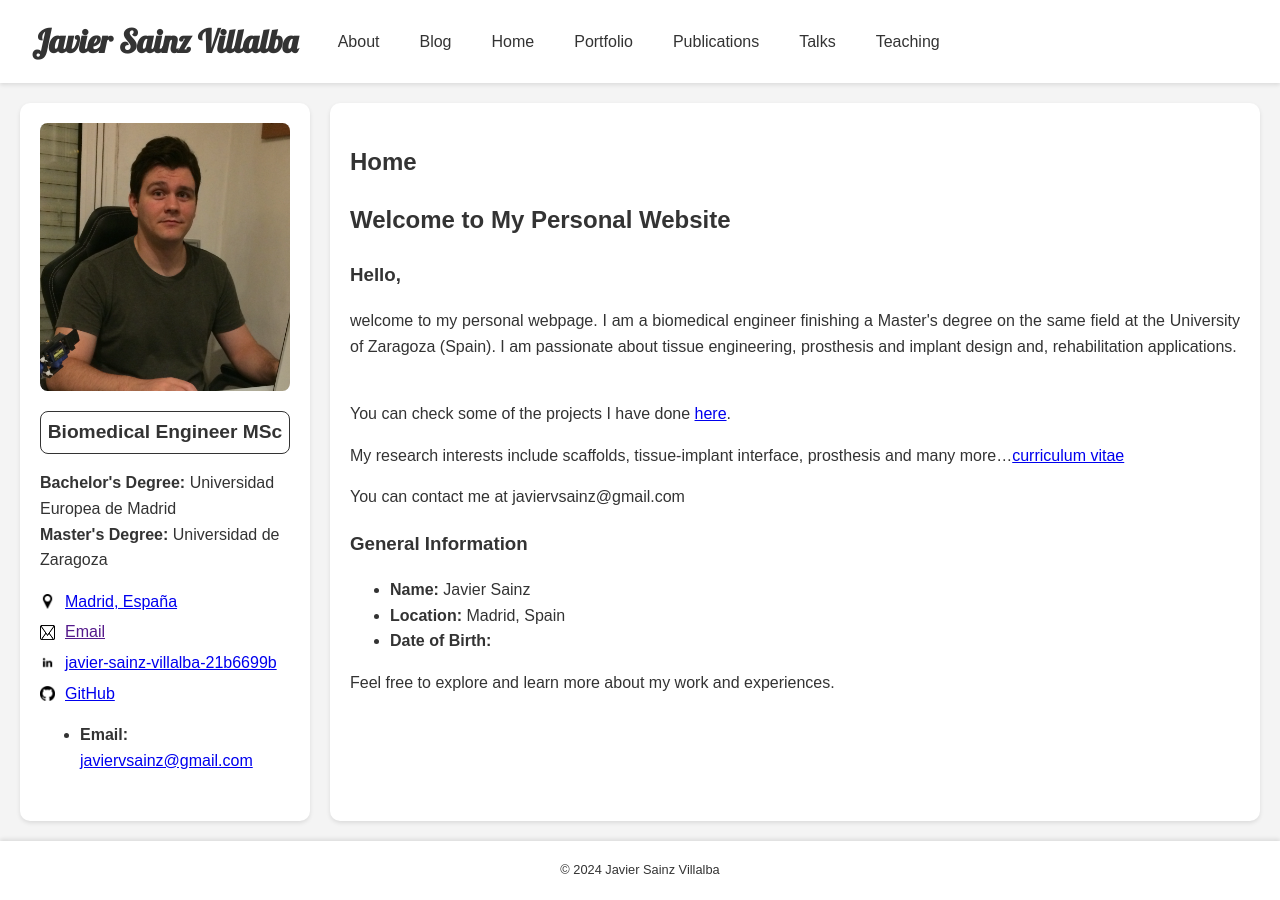
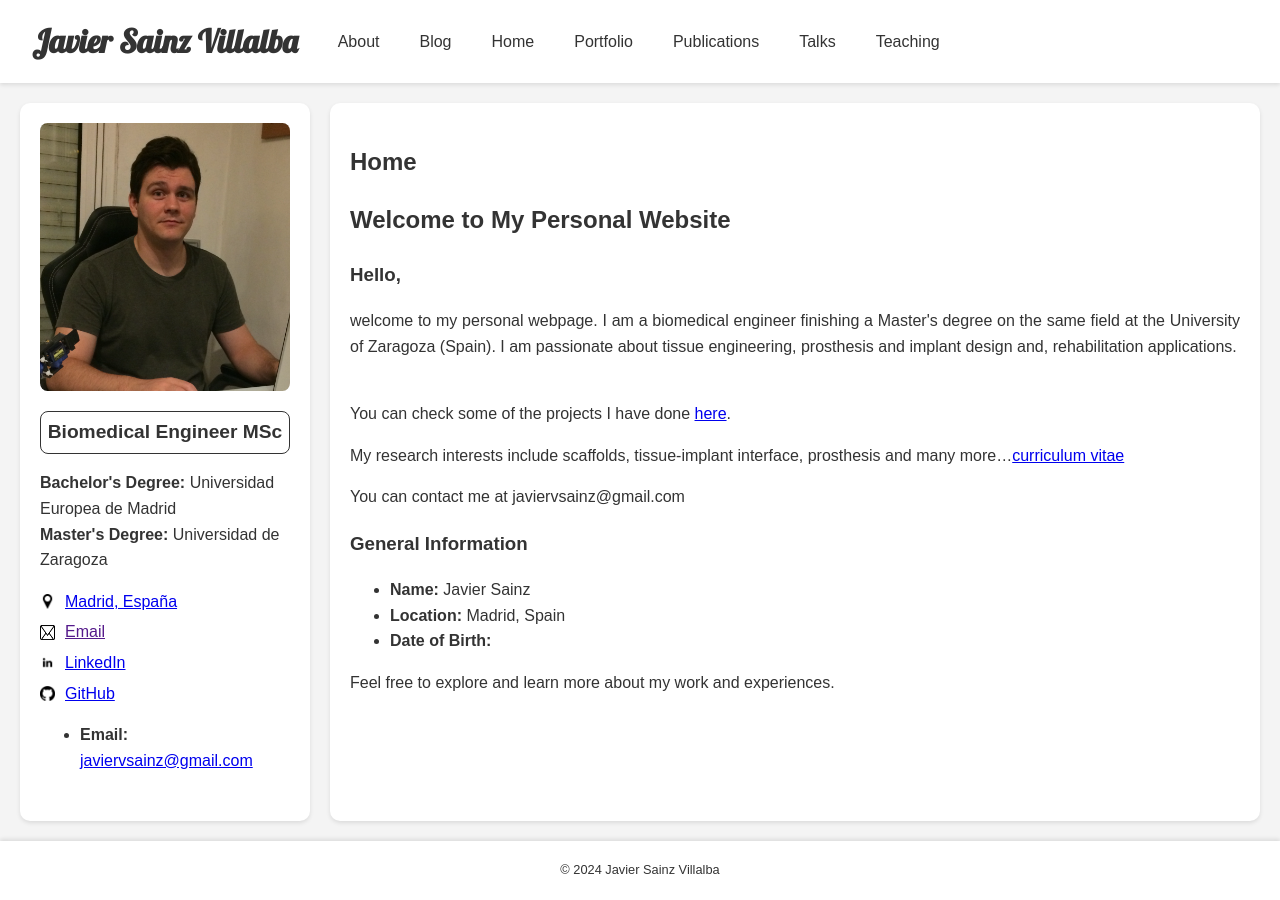
Before and after one commit to javiersainzvillalba/javiersainzvillalba.github.io, a Jekyll site: the page built from index.md, in a window 1280 px wide. Built offline with Jekyll 4.4.1, drawn with Linux system fonts in a browser that asks for light colours.

Commit message:
Update sidebar.html

```diff
--- a/_includes/sidebar.html
+++ b/_includes/sidebar.html
@@ -17,7 +17,7 @@
     </p>
     <p>
       <img src="{{ '/assets/images/icons/linkedin.png' | relative_url }}" alt="LinkedIn Icon" class="social-icon">
-      <a href="https://www.linkedin.com/in/javier-sainz-villalba-21b6699b/">javier-sainz-villalba-21b6699b</a>
+      <a href="https://www.linkedin.com/in/javier-sainz-villalba-21b6699b/">LinkedIn</a>
     </p>
     <p>
       <img src="{{ '/assets/images/icons/github.png' | relative_url }}" alt="GitHub Icon" class="social-icon">
```
